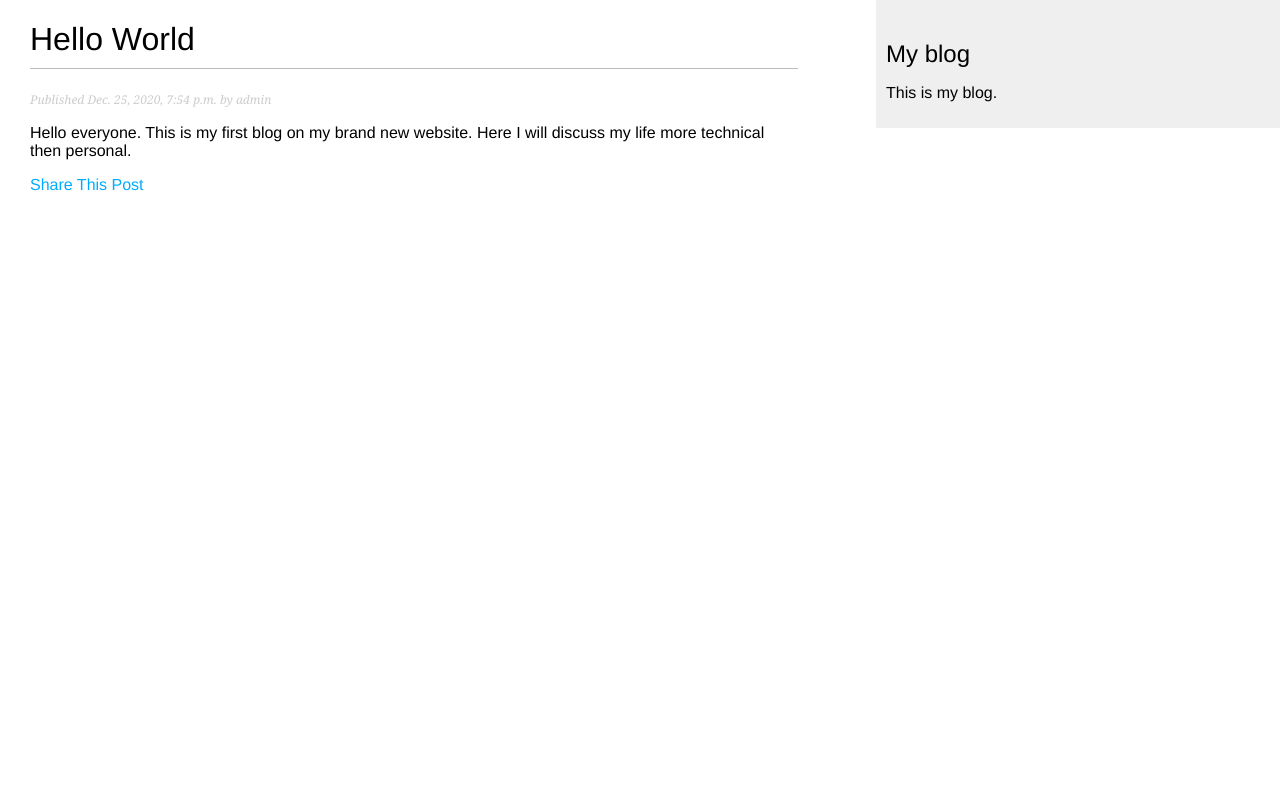
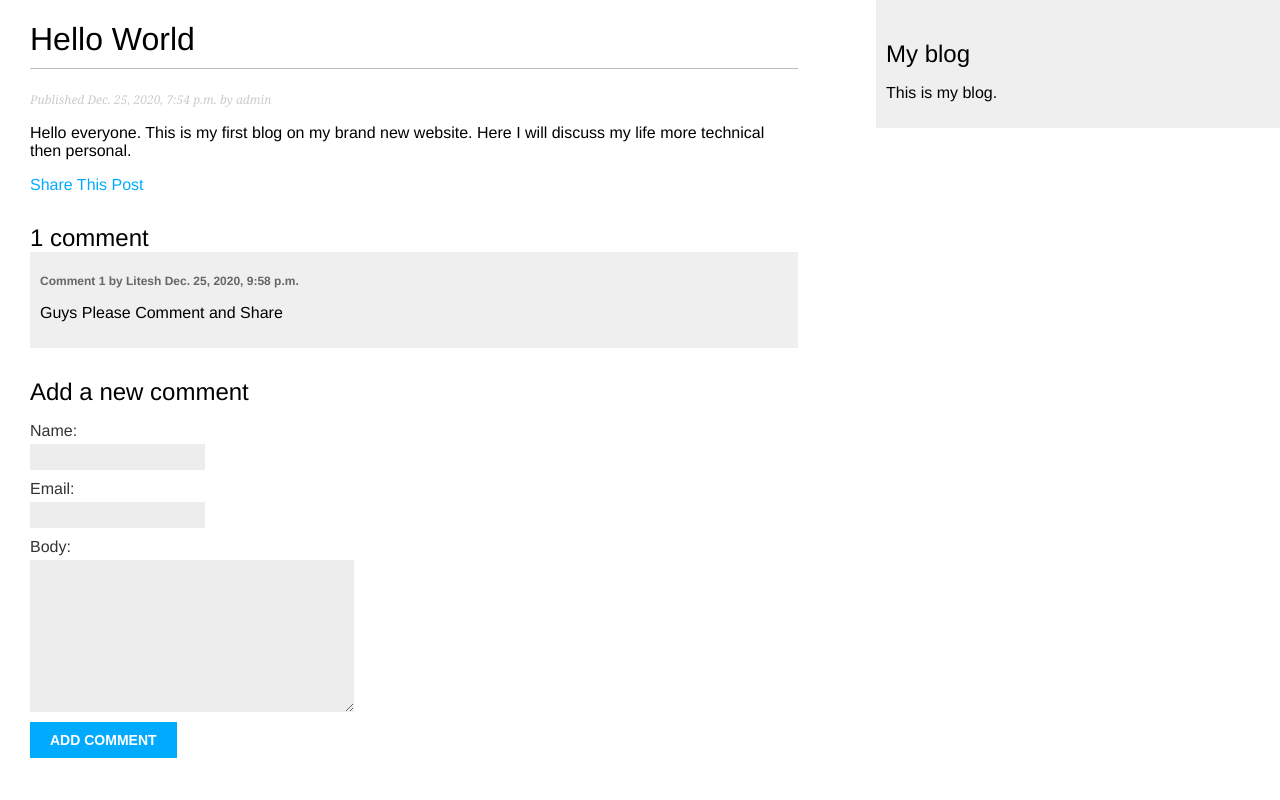
Before and after one commit to litesh1998/First-Site, a Django app: a page that uses mysite/blog/templates/blog/post/detail.html in a window 1280 px wide. Run offline with Django 3.2, Linux system fonts and the light colour scheme; data comes from the database, SQL or seed files in the repository; both versions use the stored data as it was after the commit.

Commit message:
Added Comments fuctionality

```diff
--- a/mysite/blog/forms.py
+++ b/mysite/blog/forms.py
@@ -1,6 +1,12 @@
 from django import forms
+from .models import Comment
 
 class EmailPostForm(forms.Form):
     name=forms.CharField(max_length=25)
     to = forms.EmailField(required=True)
     comment=forms.CharField(required=False, widget=forms.Textarea)
+
+class CommentForm(forms.ModelForm):
+    class Meta:
+        model=Comment
+        fields=('name', 'email', 'body')
--- a/mysite/blog/models.py
+++ b/mysite/blog/models.py
@@ -1,6 +1,8 @@
 from django.db import models
 from django.contrib.auth.models import User
 from django.db.models.deletion import CASCADE
+from django.db.models.expressions import OrderBy
+from django.db.models.lookups import PostgresOperatorLookup
 from django.urls import reverse
 from django.utils import timezone
 
@@ -36,3 +38,19 @@ class Post(models.Model):
     def get_absolute_url(self):
         return reverse('blog:post_detail', args=[self.publish.year,
             self.publish.month, self.publish.day,self.slug])
+
+
+class Comment(models.Model):
+    post=models.ForeignKey(Post, on_delete=models.CASCADE, related_name='comments')
+    name=models.CharField(max_length=80)
+    email=models.EmailField(default=None)
+    body=models.TextField()
+    created=models.DateTimeField(auto_now_add=True)
+    updated=models.DateTimeField(auto_now=True)
+    active=models.BooleanField(default=True)
+
+    class Meta:
+        ordering=("created",)
+
+    def __str__(self) -> str:
+        return f'Comment on {self.post} by {self.name}'
--- a/mysite/blog/templates/blog/post/detail.html
+++ b/mysite/blog/templates/blog/post/detail.html
@@ -7,8 +7,35 @@
 </p>
 {{ post.body|linebreaks }}
 <p>
-    <a href="{% url "blog:post_share" post.id %}">
+    <a href="{% url 'blog:post_share' post.id %}">
         Share This Post
     </a>
 </p>
+{% with comments.count as total_comments %}
+<h2>
+    {{ total_comments }} comment{{ total_comments|pluralize }}
+</h2>
+{% endwith %}
+
+{% for comment in comments %}
+<div class="comment">
+    <p class="info">
+        Comment {{ forloop.counter }} by {{ comment.name }}
+        {{ comment.created }}
+    </p>
+    {{ comment.body|linebreaks }}
+</div>
+{% empty %}
+<p>There are no comments yet.</p>
+{% endfor %}
+{% if new_comment %}
+<h2>Your comment has been added.</h2>
+{% else %}
+<h2>Add a new comment</h2>
+<form method="post">
+    {{ comment_form.as_p }}
+    {% csrf_token %}
+    <p><input type="submit" value="Add comment"></p>
+</form>
+{% endif %}
 {% endblock %}
--- a/mysite/blog/views.py
+++ b/mysite/blog/views.py
@@ -1,8 +1,8 @@
 from django.http import response
 from django.shortcuts import get_object_or_404, render
-from .models import Post
+from .models import Post, Comment
 from django.core.paginator import Paginator, PageNotAnInteger, EmptyPage
-from .forms import EmailPostForm
+from .forms import EmailPostForm, CommentForm
 from django.core.mail import send_mail
 # Create your views here.
 
@@ -26,7 +26,20 @@ def post_list(request):
 def post_detail(request, year, month, day, post):
     post = get_object_or_404(Post, slug=post, status='published',
                              publish__year=year, publish__month=month, publish__day=day)
-    return render(request, 'blog/post/detail.html', {'post': post})
+
+    comments = post.comments.filter(active=True)
+    new_comment=None
+
+    if request.method =='POST':
+        comment_form=CommentForm(data=request.POST)
+        if comment_form.is_valid():
+            new_comment=comment_form.save(commit=False)
+            new_comment.post=post
+            new_comment.save()
+    else:
+        comment_form=CommentForm()
+
+    return render(request, 'blog/post/detail.html', {'post': post,'comments':comments,'new_comment':new_comment, 'comment_form':comment_form})
 
 
 def post_share(request, post_id):
```
Also changed, not shown: mysite/blog/admin.py (+7 -1 lines), mysite/blog/migrations/0003_comment.py (added), mysite/blog/migrations/0004_comment_email.py (added), mysite/db.sqlite3 (added), 1 other file.
